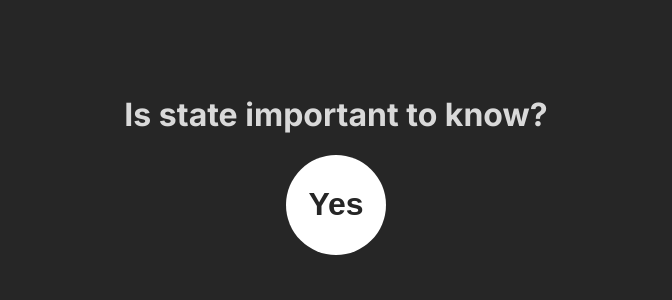
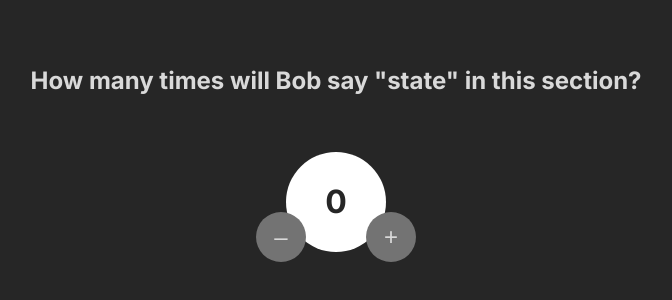
Before and after one commit to timmyd4/React-State-Fall2025, a React (Vite) app: page / in a window 1280 px wide. Shown: the part 236-536 px from the top of the page, without its empty margins (304-976 px from the left). Built offline with nearby package versions, Linux system fonts and the light colour scheme.

Commit message:
Challenge Seven

```diff
--- /dev/null
+++ b/Challenges/Ch7/Ch7App.jsx
@@ -0,0 +1,49 @@
+import React from "react"
+
+export default function App() {
+    /**
+     * Challenge:
+     * Create state to track our count value (initial value is 0)
+     * Don't forget to replace the hard-coded "0" with your new state
+     */
+
+    const [count, setCount] = React.useState(0);
+
+    /**
+     * Challenge:
+     * Create a function called `add` that runs
+     * when the + button is clicked. (Can just console.log("add") for now)
+     */
+
+    /**
+     * Challenge:
+     * See if you can think of a way to add 1 to the count
+     * every time the + button is clicked
+     */
+
+    function add()
+    {
+        setCount(count + 1)
+    }
+
+    /**
+     * Challenge:
+     * Add functionality to the minus button
+     */
+
+    function minus()
+    {
+        setCount(count - 1)
+    }
+
+    return (
+        <main className="container">
+            <h1>How many times will Bob say "state" in this section?</h1>
+            <div className="counter">
+                <button onClick={minus} className="minus" aria-label="Decrease count">–</button>
+                <h2 className="count">{count}</h2>
+                <button onClick={add} className="plus" aria-label="Increase count">+</button>
+            </div>
+        </main>
+    )
+}
--- a/index.css
+++ b/index.css
@@ -1,15 +1,33 @@
-/* Page styles Challenges 1 through 4*/
+                    /* Page styles Challenges 1 through 4*/
 /* *
 {
     box-sizing: border-box;
 } */
 
-/* Body styles Challenges 1 through 4*/
+                    /* Body styles Challenges 1 through 4*/
 /* body
 {
     margin: 0;
     font-family: Inter, sans-serif;
     background-color: #FAFAF8;
+} */
+
+                    /* Page styles Challenges 5 through 6*/
+/* * {
+    box-sizing: border-box;
+} */
+
+                    /* Body styles Challenges 5 through 6*/
+/* body {
+    margin: 0;
+    font-family: 'Inter', sans-serif;
+    background-color: #262626;
+    color: #D9D9D9;
+    padding: 20px;
+    height: 100vh;
+    display: flex;
+    justify-content: center;
+    align-items: center;
 } */
 
 * {
@@ -22,7 +40,6 @@ body {
     background-color: #262626;
     color: #D9D9D9;
     padding: 20px;
-    height: 100vh;
     display: flex;
     justify-content: center;
     align-items: center;
@@ -67,6 +84,52 @@ box-shadow: 0px 1px 3px 0px rgba(0, 0, 0, 0.10), 0px 1px 2px 0px rgba(0, 0, 0, 0
 }
 /*B*/
 /*C*/
+.container {
+    display: flex;
+    flex-direction: column;
+}
+
+.container > h1 {
+    font-size: 1.5rem;
+    margin-top: 0;
+}
+
+.counter {
+    display: flex;
+    align-items: flex-end;
+    align-self: center;
+    margin-top: 40px;
+}
+
+.counter > button {
+    height: 50px;
+    width: 50px;
+    border-radius: 50%;
+    border: none;
+    cursor: pointer;
+    background-color: #737373;
+    color: #D9D9D9;
+    font-size: 1.5rem;
+}
+
+.counter > button:hover {
+    background-color: #404040;
+    color: #D9D9D9;
+}
+
+.count {
+    background-color: white;
+    height: 100px;
+    width: 100px;
+    border-radius: 50%;
+    display: flex;
+    justify-content: center;
+    align-items: center;
+    color: #262626;
+    margin-block: 0 10px;
+    font-size: 2rem;
+}
+
 /*D*/
 /*E*/
 /*F*/
@@ -121,9 +184,17 @@ main > .value {
     font-weight: bold;
     cursor: pointer;
 }
+
+.minus {
+    margin-right: -20px;
+    z-index: 1;
+}
 /*N*/
 /*O*/
 /*P*/
+.plus {
+    margin-left: -20px;
+}
 /*Q*/
 /*R*/
 /*S*/
```
Also changed, not shown: index.jsx (+9 -3 lines).
